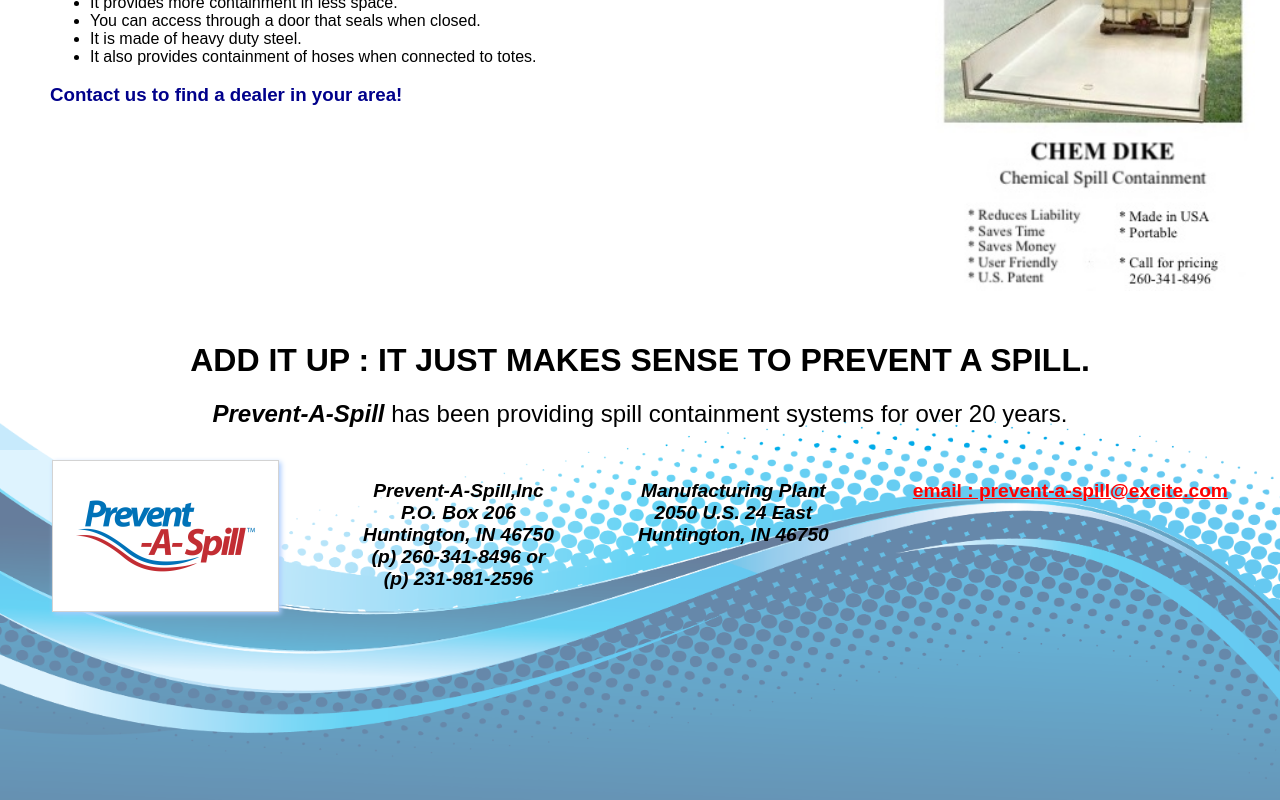
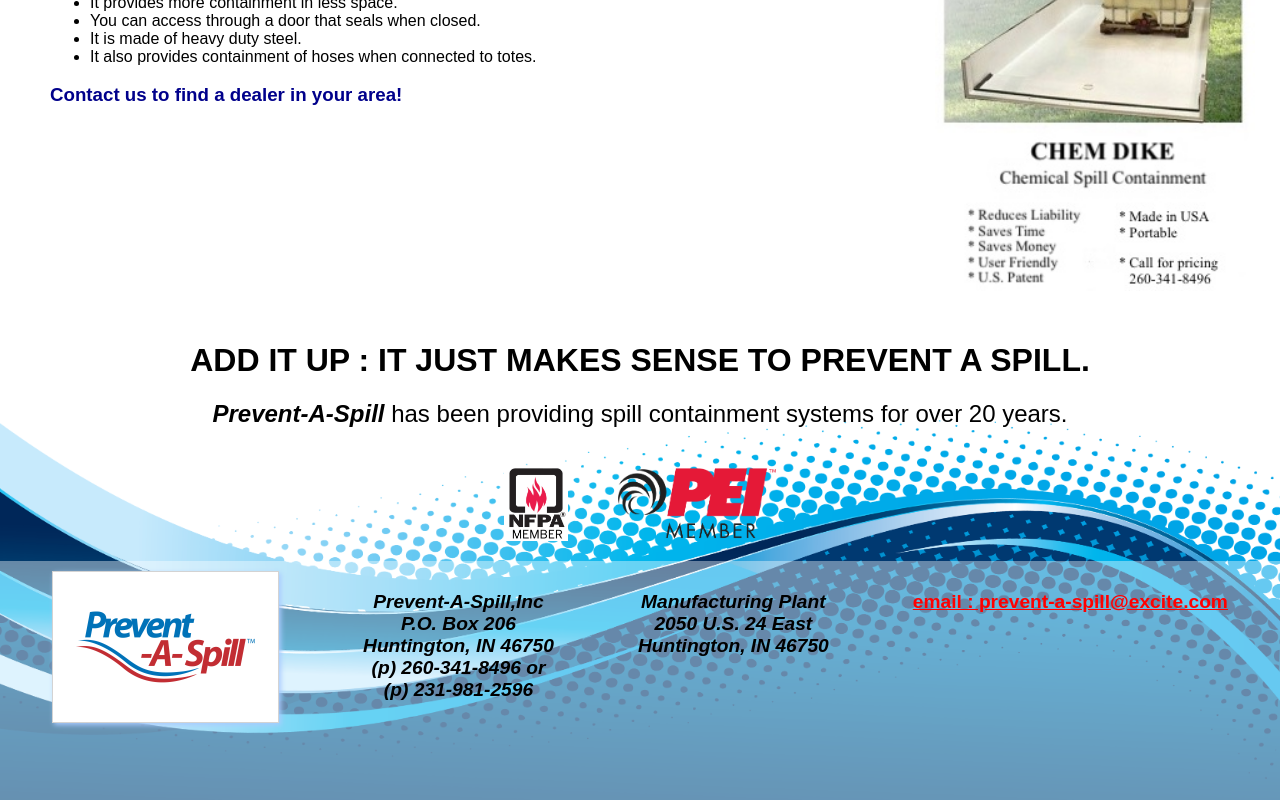
Before and after one commit to jason-tuttle/instadike, a React (Create React App) app: page / in a window 1280 px wide. Shown: the part 1420-2220 px from the top of the page. Built offline with nearby package versions, Linux system fonts and the light colour scheme.

Commit message:
UI updates

```diff
--- a/src/App.css
+++ b/src/App.css
@@ -78,6 +78,9 @@
   flex: 0 0 50px;
   /* background-color: rgba(255, 255, 255, 0.4); */
 }
+.footer .img {
+  padding: 0 25px;
+}
 .footer .contact {
   padding: 10px;
   flex: 1 0 auto;
--- a/src/App.js
+++ b/src/App.js
@@ -5,6 +5,8 @@
 import chemDike from './images/ChemDike_no-pricing_crop.jpg'
 import idVideo from './video/Instadike.mp4'
 import videoPoster from './images/instadike2.jpg'
+import NFPA from './images/NFPA_Member.rgb.jpg'
+import PEI from './images/PEI_MEMBER.png'
 import './App.css'
 
 class App extends Component {
@@ -106,6 +108,14 @@
           <p class="info">
             <strong><em>Prevent-A-Spill</em></strong> has been providing spill containment systems for over 20 years.
           </p>
+          <p>
+            <a href="https://www.nfpa.org/">
+              <img src={NFPA} class="img" alt="Member of the National Fire Protection Association" height="75"/>
+            </a>
+            <a href="https://www.pei.org/">
+              <img src={PEI} class="img" alt="Member of Petroleum Equipment Institute" height="75"/>
+            </a>
+          </p>
           <div class="contact">
             <img src={banner} className="App-logo" alt="logo" />
             <p><address>
```
Also changed, not shown: src/images/NFPA_Member.rgb.jpg (added), src/images/PEI_MEMBER.png (added).
